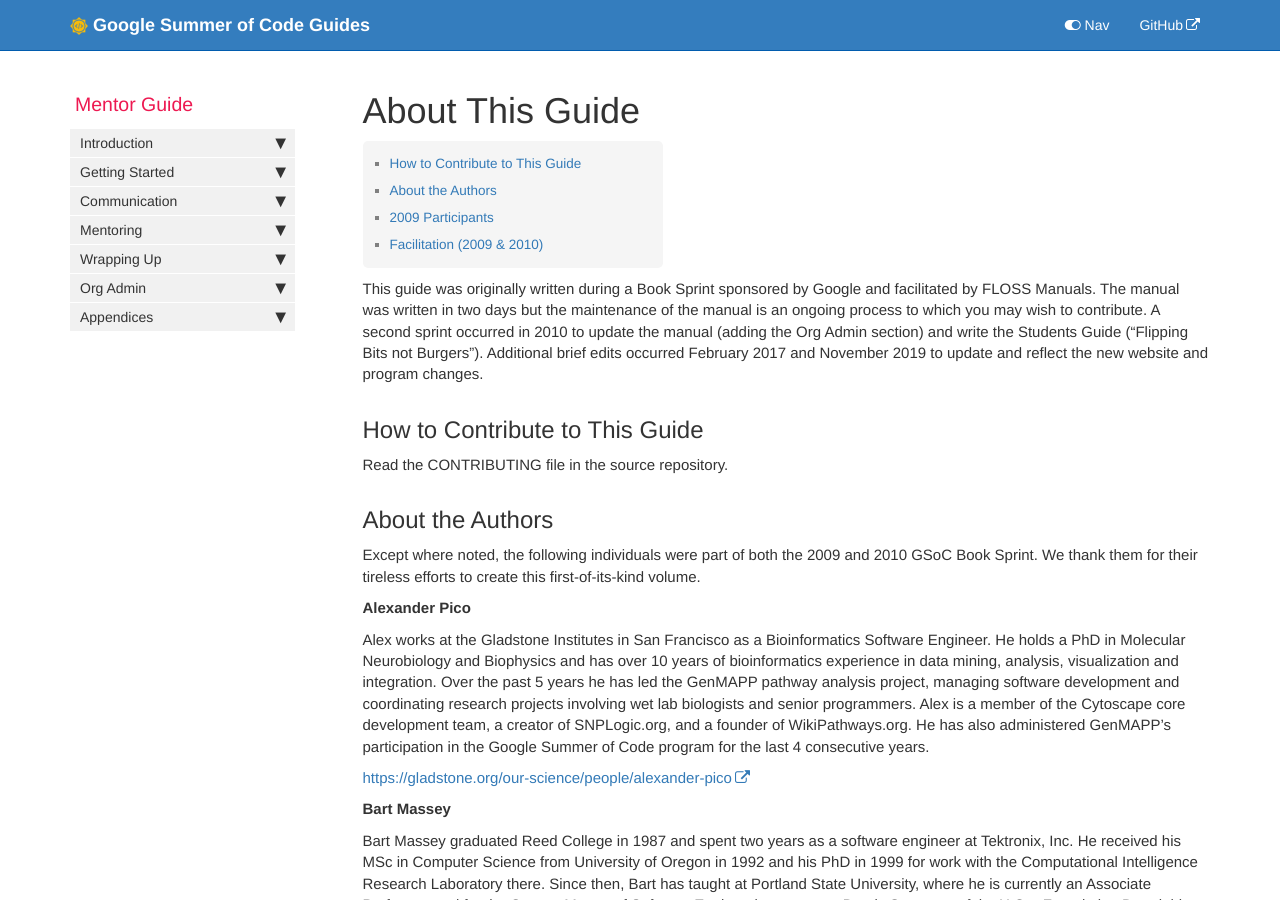
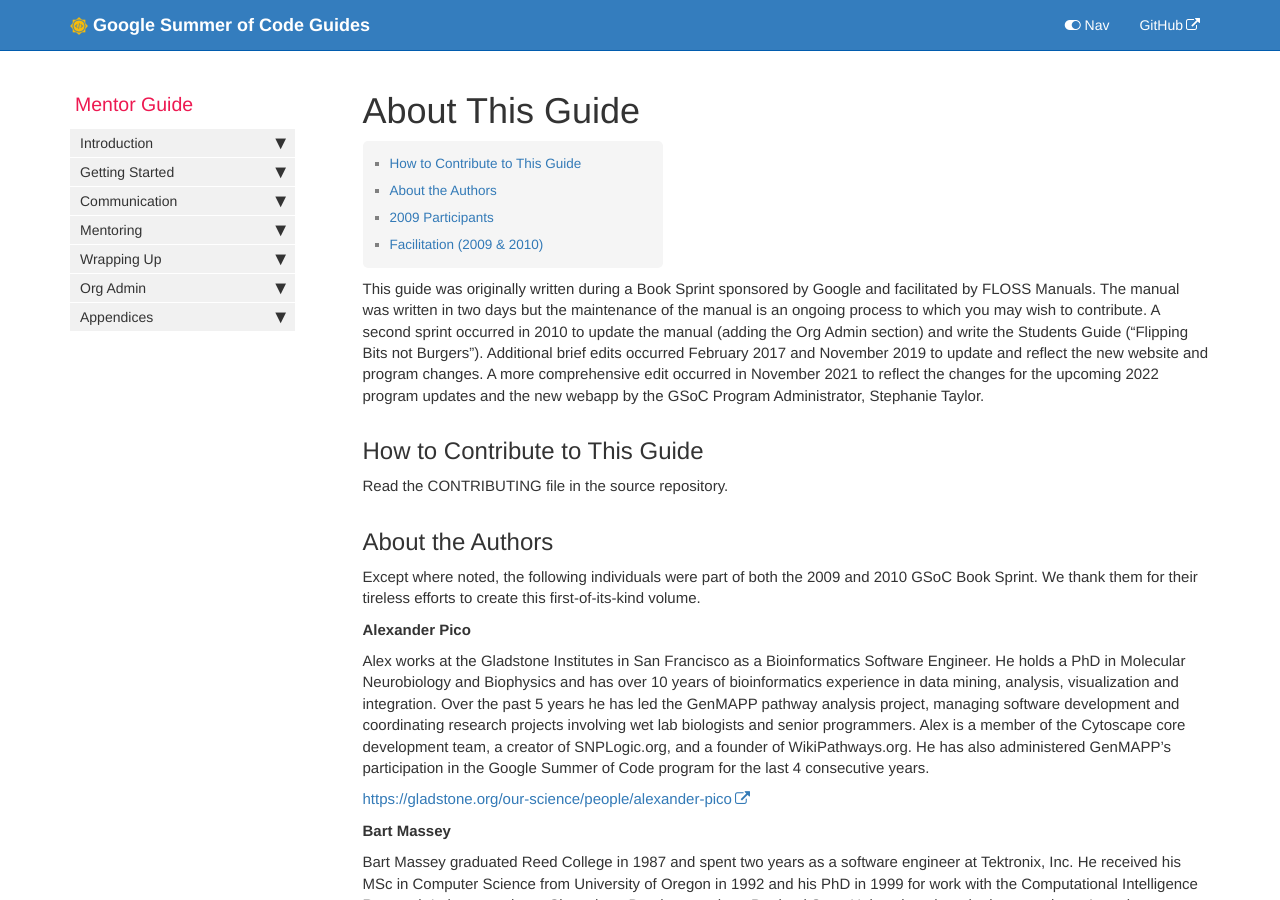
Before and after one commit to google/gsocguides, a Jekyll site: the page built from pages/mentor/25-about_this_manual.md, in a window 1280 px wide and 900 px high. Built offline with Jekyll 4.4.1, drawn with Linux system fonts in a browser that asks for light colours.

Commit message:
Update 25-about_this_manual.md
2022 update

```diff
--- a/pages/mentor/25-about_this_manual.md
+++ b/pages/mentor/25-about_this_manual.md
@@ -12,7 +12,9 @@ maintenance of the manual is an ongoing process to which you may wish to
 contribute. A second sprint occurred in 2010 to update the manual (adding the
 Org Admin section) and write the Students Guide ("Flipping Bits not
 Burgers"). Additional brief edits occurred February 2017 and November 2019 to update and reflect the
-new website and program changes.
+new website and program changes. A more comprehensive edit occurred in November 2021 to reflect the
+changes for the upcoming 2022 program updates and the new webapp by the GSoC Program Administrator,
+Stephanie Taylor.
 
 ## How to Contribute to This Guide
 
```
